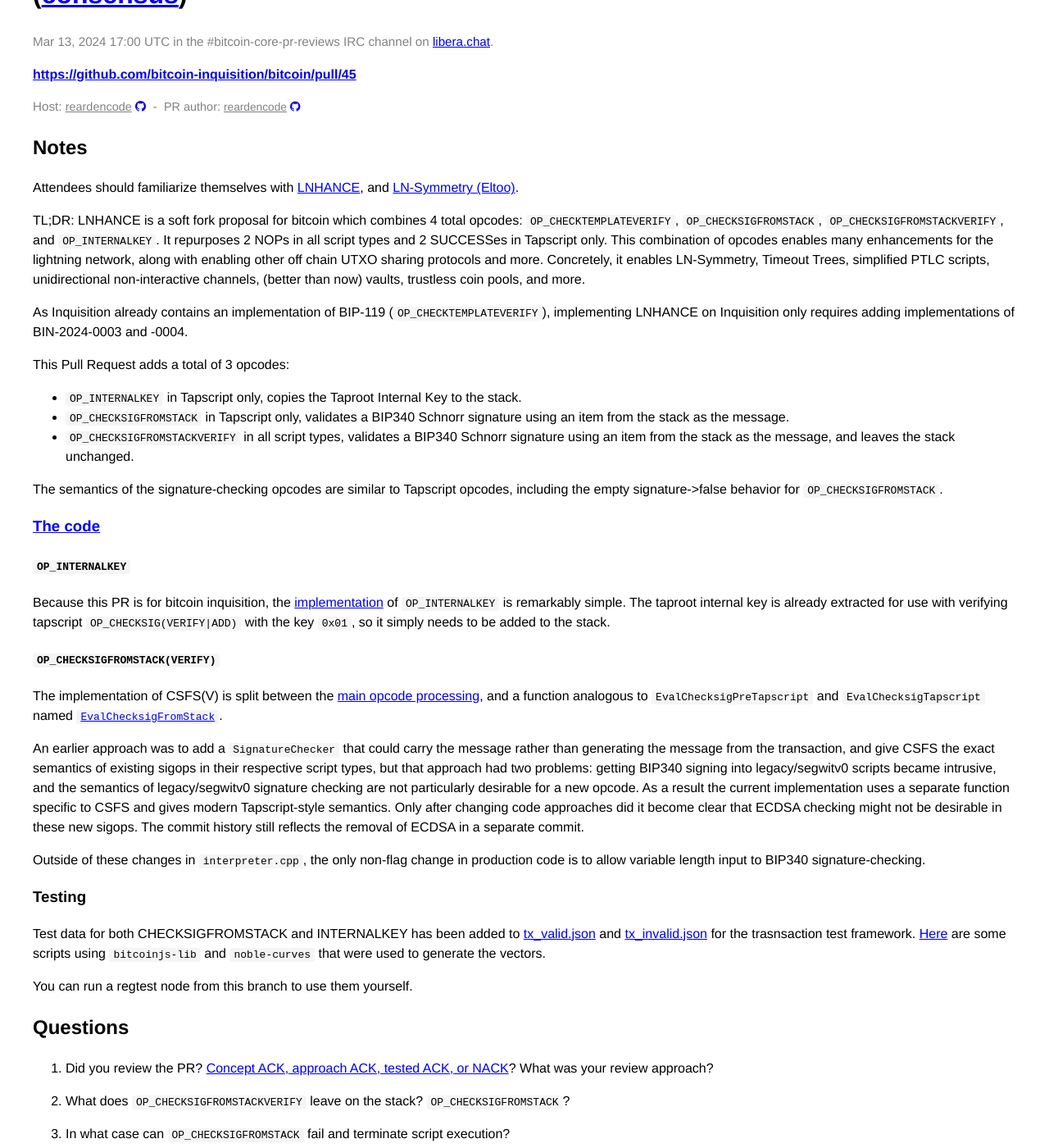
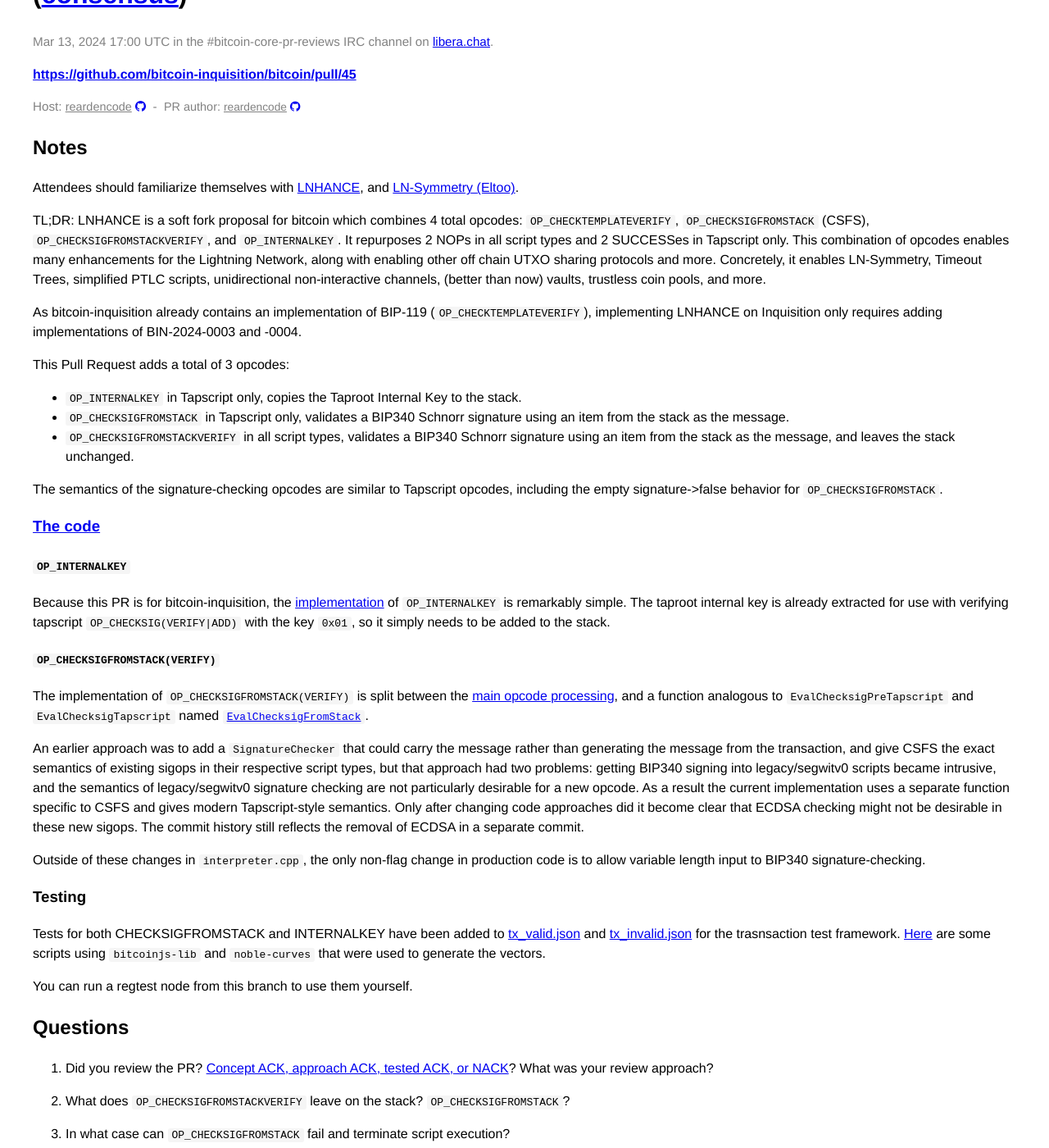
Before and after one commit to bitcoin-core-review-club/website, a Jekyll site: the page built from _posts/2024-03-13-bitcoin-inquisition-#45.md, in a window 1280 px wide and 1400 px high, scrolled down 212 px. Shown: the whole window at 82% size. Built offline with Jekyll 4.4.1, drawn with Linux system fonts in a browser that asks for light colours; some of the changed text lies outside the part shown.

Commit message:
minor changes to n45

```diff
--- a/_posts/2024-03-13-bitcoin-inquisition-#45.md
+++ b/_posts/2024-03-13-bitcoin-inquisition-#45.md
@@ -18,18 +18,16 @@ Attendees should familiarize themselves with
 and [LN-Symmetry (Eltoo)](https://bitcoinops.org/en/topics/eltoo/).
 
 TL;DR: LNHANCE is a soft fork proposal for bitcoin which combines 4 total
-opcodes: `OP_CHECKTEMPLATEVERIFY`, `OP_CHECKSIGFROMSTACK`,
+opcodes: `OP_CHECKTEMPLATEVERIFY`, `OP_CHECKSIGFROMSTACK` (CSFS),
 `OP_CHECKSIGFROMSTACKVERIFY`, and `OP_INTERNALKEY`. It repurposes 2 NOPs in
 all script types and 2 SUCCESSes in Tapscript only. This combination of
-opcodes enables many enhancements for the lightning network, along with
+opcodes enables many enhancements for the Lightning Network, along with
 enabling other off chain UTXO sharing protocols and more. Concretely, it
 enables LN-Symmetry, Timeout Trees, simplified PTLC scripts, unidirectional
 non-interactive channels, (better than now) vaults, trustless coin pools, and
 more.
 
-
-
-As Inquisition already contains an implementation of BIP-119
+As bitcoin-inquisition already contains an implementation of BIP-119
 (`OP_CHECKTEMPLATEVERIFY`), implementing LNHANCE on Inquisition only requires
 adding implementations of BIN-2024-0003 and -0004.
 
@@ -50,7 +48,7 @@ opcodes, including the empty signature->false behavior for
 
 #### `OP_INTERNALKEY`
 
-Because this PR is for bitcoin inquisition, the
+Because this PR is for bitcoin-inquisition, the
 [implementation](https://github.com/bitcoin-core-review-club/bitcoin/blob/prbitcoin-inquisition-45/src/script/interpreter.cpp#L1309)
 of `OP_INTERNALKEY` is remarkably simple. The taproot internal key is already
 extracted for use with verifying tapscript `OP_CHECKSIG(VERIFY|ADD)` with the
@@ -58,7 +56,7 @@ key `0x01`, so it simply needs to be added to the stack.
 
 #### `OP_CHECKSIGFROMSTACK(VERIFY)`
 
-The implementation of CSFS(V) is split between the [main opcode
+The implementation of `OP_CHECKSIGFROMSTACK(VERIFY)` is split between the [main opcode
 processing](https://github.com/bitcoin-core-review-club/bitcoin/blob/prbitcoin-inquisition-45/src/script/interpreter.cpp#L1318), and a function analogous to `EvalChecksigPreTapscript` and `EvalChecksigTapscript` named [`EvalChecksigFromStack`](https://github.com/bitcoin-core-review-club/bitcoin/blob/prbitcoin-inquisition-45/src/script/interpreter.cpp#L346).
 
 An earlier approach was to add a `SignatureChecker` that could carry the
@@ -78,7 +76,7 @@ signature-checking.
 
 ### Testing
 
-Test data for both CHECKSIGFROMSTACK and INTERNALKEY has been added to
+Tests for both CHECKSIGFROMSTACK and INTERNALKEY have been added to
 [tx_valid.json](https://github.com/bitcoin-core-review-club/bitcoin/blob/prbitcoin-inquisition-45/src/test/data/tx_valid.json#L671)
 and
 [tx_invalid.json](https://github.com/bitcoin-core-review-club/bitcoin/blob/prbitcoin-inquisition-45/src/test/data/tx_invalid.json#L491)
@@ -124,7 +122,7 @@ You can run a regtest node from this branch to use them yourself.
    [code](https://github.com/reardencode/bitcoin/commit/69cbe4fd7c64a64e019a3bfc7aa0ebda7f7ddcde)
    and
    [BIN](https://github.com/reardencode/binana/commit/62856f404dceb0abb2cfc2c9a76b030a39120f79)
-   changes are available)
+   changes are available).
 
 <!-- TODO: After a meeting, uncomment and add meeting log between the irc tags
 ## Meeting Log
```
Also changed, not shown: other parts of _posts/2024-03-13-bitcoin-inquisition-#45.md (+2 -2 lines).
